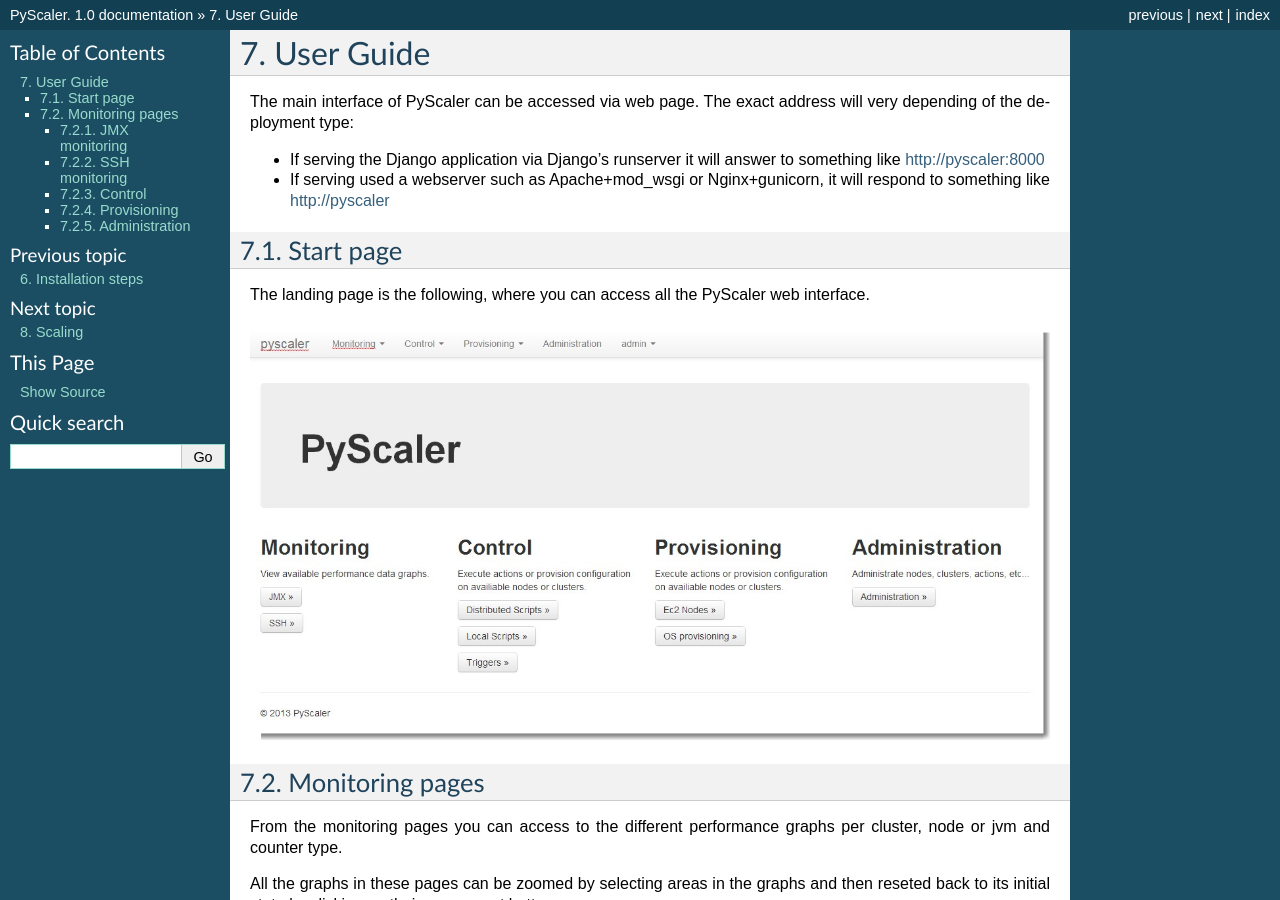
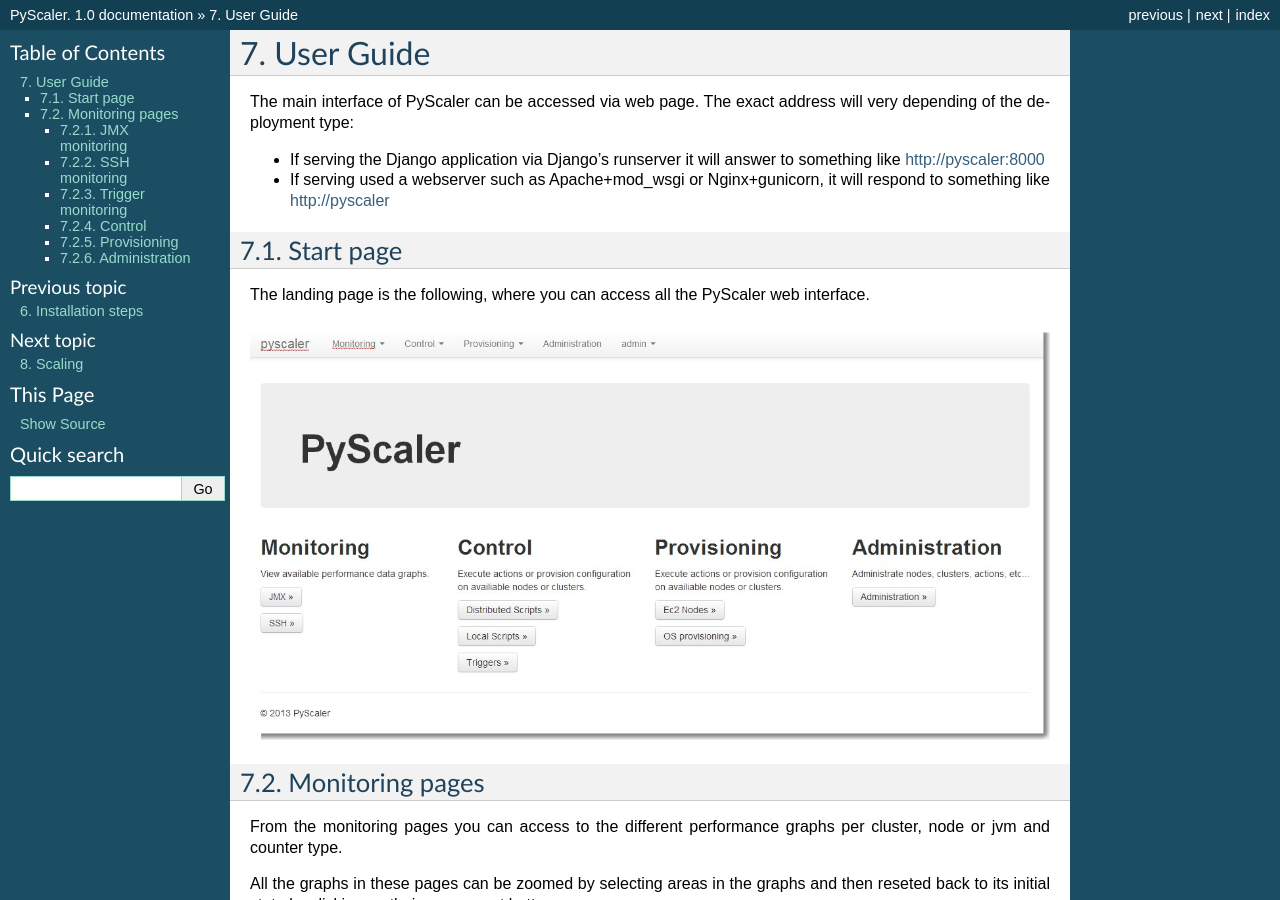
Before and after one commit to madrover/pyscaler, a Sphinx documentation site: the page built from docs/userguide.rst, in a window 1280 px wide and 900 px high. Built offline with Sphinx 7.4.7, drawn with Linux system fonts in a browser that asks for light colours; some of the changed text lies outside the part shown.

Commit message:
docs update

```diff
--- a/docs/userguide.rst
+++ b/docs/userguide.rst
@@ -60,6 +60,15 @@
 
 .. image:: images/pyscalerSSHNode.png
    :scale: 70 %
+
+Trigger monitoring
+~~~~~~~~~~~~~~~~~~~~~~~~~~
+
+Can be accessed through the menu **Monitoring -> Trigger monitoring**
+
+.. image:: images/Trigger-Monitoring.png
+   :scale: 70 %
+
 
 Control
 ~~~~~~~~~~~~~~~~~~~~~~~~~~
```
Also changed, not shown: docs/images/Trigger-Monitoring.png (added).
